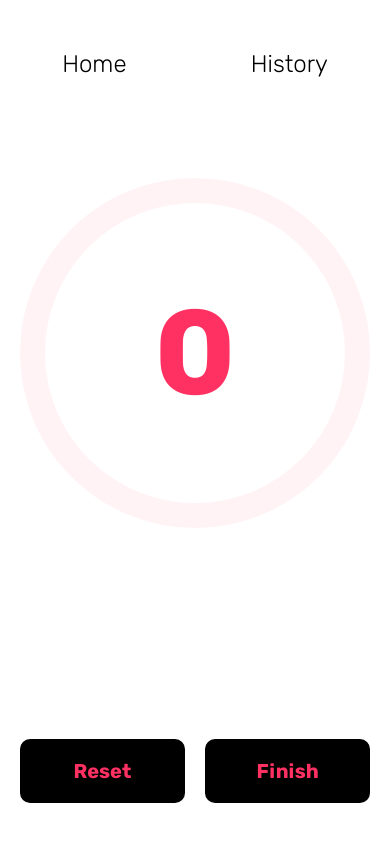
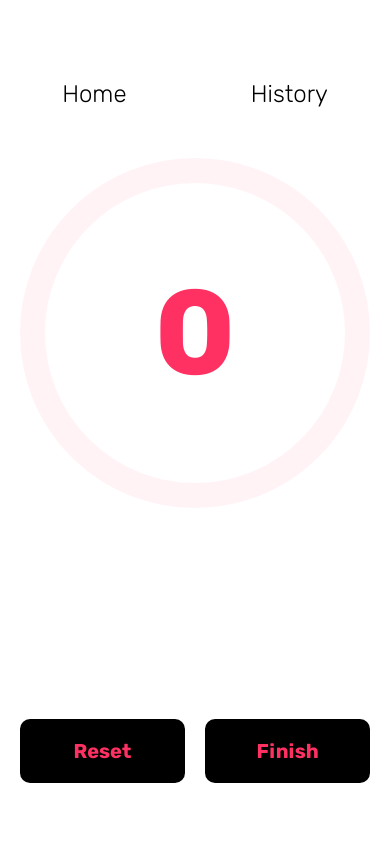
Before and after one commit to vishnugopy/UpDown, a React Native app: screen / in a window 390 px wide. Built offline with nearby package versions, Linux system fonts and the light colour scheme.

Commit message:
Error fixed and updated version

```diff
--- a/App.js
+++ b/App.js
@@ -99,8 +99,8 @@ export default function App() {
       </View>
 
       {HomeView === true ? (
-        <Pressable style={styles.TouchController} onPress={AddToCounter} >
-          <View style={styles.resultContainer} >
+        <Pressable style={styles.TouchController} onPress={AddToCounter}>
+          <View style={styles.resultContainer}>
             <Text style={styles.userResult}>{counter}</Text>
           </View>
           <View style={styles.buttonContainer}>
@@ -137,14 +137,14 @@ export default function App() {
 
 const styles = StyleSheet.create({
   container: {
-    fontFamily: "RubikBlack",
+    fontFamily: "RubikBold",
     flex: 1,
     backgroundColor: "#fff",
   },
   header: {
     flexDirection: "row",
     justifyContent: "space-around",
-    paddingVertical: 50,
+    paddingTop: 80,
   },
   headerText: {
     fontFamily: "RubikLight",
```
